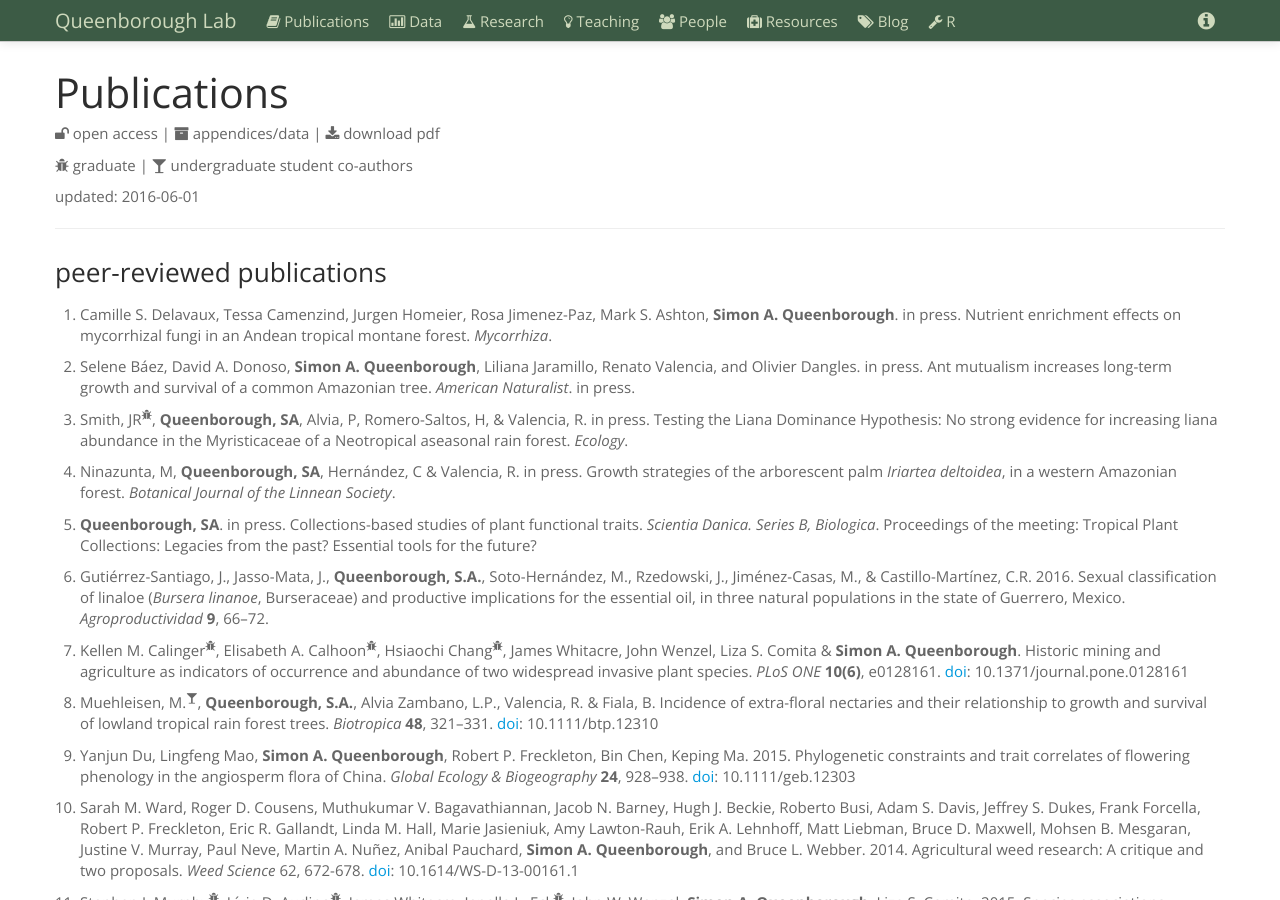
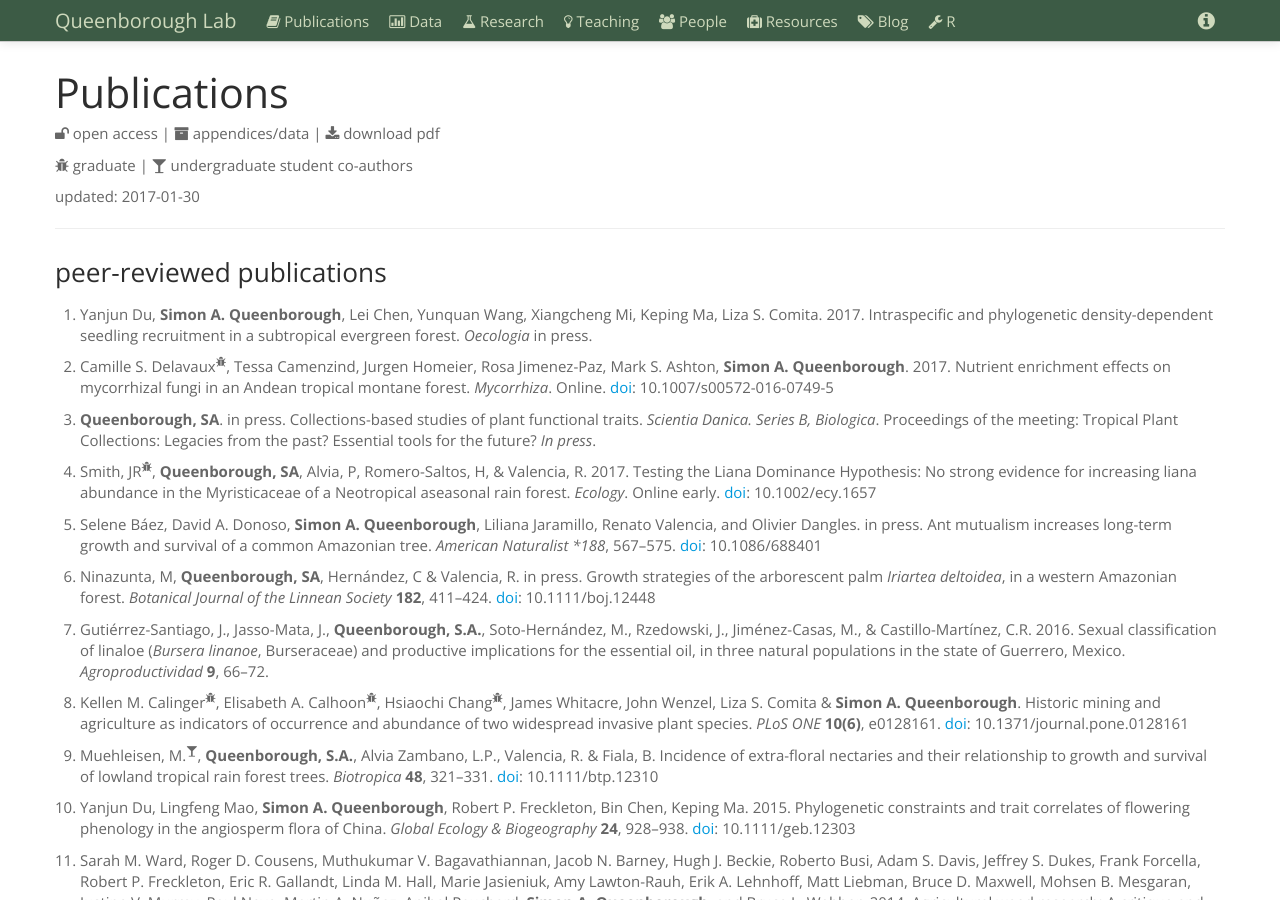
Before and after one commit to saq/saq.github.io, a Jekyll site: the page built from publications.md, in a window 1280 px wide and 900 px high. Built offline with Jekyll 4.4.1, drawn with Linux system fonts in a browser that asks for light colours; some of the changed text lies outside the part shown.

Commit message:
new pubs

```diff
--- a/publications.md
+++ b/publications.md
@@ -13,22 +13,23 @@ title: Publications
 <p> <span class="showtooltip" title="graduate student co-author"><i class="icon-bug"> </i></span> graduate | <span class="showtooltip" title="undergraduate student co-author"><i class="icon-glass"> </i></span> undergraduate student co-authors </p>
 </div>
 
-updated: 2016-06-01
+updated: 2017-01-30
 
 <hr>
 
 ### peer-reviewed publications
 
-1. Camille S. Delavaux, Tessa Camenzind, Jurgen Homeier, Rosa Jimenez-Paz, Mark S. Ashton, **Simon A. Queenborough**. in press. Nutrient enrichment effects on mycorrhizal fungi in an Andean tropical montane forest. *Mycorrhiza*.
+1. Yanjun Du, **Simon A. Queenborough**, Lei Chen, Yunquan Wang, Xiangcheng Mi, Keping Ma, Liza S. Comita. 2017. Intraspecific and phylogenetic density-dependent seedling recruitment in a subtropical evergreen forest. *Oecologia* in press.
 
-1. Selene Báez, David A. Donoso, **Simon A. Queenborough**, Liliana Jaramillo, Renato Valencia, and Olivier Dangles. in press. Ant mutualism increases long-term growth and survival of a common Amazonian tree. *American Naturalist*. in press.
+2. Camille S. Delavaux<sup><span class="icon-bug"></span></sup>, Tessa Camenzind, Jurgen Homeier, Rosa Jimenez-Paz, Mark S. Ashton, **Simon A. Queenborough**. 2017. Nutrient enrichment effects on mycorrhizal fungi in an Andean tropical montane forest. *Mycorrhiza*. Online. [doi](http://dx.doi.org/10.1007/s00572-016-0749-5): 10.1007/s00572-016-0749-5
 
-1. Smith, JR<sup><span class="icon-bug"></span></sup>, **Queenborough, SA**, Alvia, P, Romero-Saltos, H, & Valencia, R. in press. Testing the Liana Dominance Hypothesis: No strong evidence for increasing liana abundance in the Myristicaceae of a Neotropical aseasonal rain forest. *Ecology*.
+3. **Queenborough, SA**. in press. Collections-based studies of plant functional traits. *Scientia Danica. Series B, Biologica*. Proceedings of the meeting: Tropical Plant Collections: Legacies from the past? Essential tools for the future? *In press*.
 
-2. Ninazunta, M, **Queenborough, SA**, Hernández, C & Valencia, R. in press. Growth strategies of the arborescent palm *Iriartea deltoidea*, in a western Amazonian forest. *Botanical Journal of the Linnean Society*.
+2. Smith, JR<sup><span class="icon-bug"></span></sup>, **Queenborough, SA**, Alvia, P, Romero-Saltos, H, & Valencia, R. 2017. Testing the Liana Dominance Hypothesis: No strong evidence for increasing liana abundance in the Myristicaceae of a Neotropical aseasonal rain forest. *Ecology*. Online early. [doi](http://dx.doi.org/10.1002/ecy.1657): 10.1002/ecy.1657
 
-3. **Queenborough, SA**. in press. Collections-based studies of plant functional traits. *Scientia Danica. Series B, Biologica*. Proceedings of the meeting: Tropical Plant Collections: Legacies from the past? Essential tools for the future?
+3. Selene Báez, David A. Donoso, **Simon A. Queenborough**, Liliana Jaramillo, Renato Valencia, and Olivier Dangles. in press. Ant mutualism increases long-term growth and survival of a common Amazonian tree. *American Naturalist* **188*, 567--575. [doi](http://www.journals.uchicago.edu/doi/abs/10.1086/688401): 10.1086/688401
 
+2. Ninazunta, M, **Queenborough, SA**, Hernández, C & Valencia, R. in press. Growth strategies of the arborescent palm *Iriartea deltoidea*, in a western Amazonian forest. *Botanical Journal of the Linnean Society* **182**, 411--424. [doi](http://onlinelibrary.wiley.com/doi/10.1111/boj.12448/full): 10.1111/boj.12448
 
 4. Gutiérrez-Santiago, J., Jasso-Mata, J., **Queenborough, S.A.**, Soto-Hernández, M., Rzedowski, J., Jiménez-Casas, M., & Castillo-Martínez, C.R. 2016. Sexual classification of linaloe (*Bursera linanoe*, Burseraceae) and productive implications for the essential oil, in three natural populations in the state of Guerrero, Mexico. *Agroproductividad* **9**, 66--72.
 
@@ -100,15 +101,13 @@ updated: 2016-06-01
 
 1. Kerri M. Crawford, Jonathan T. Bauer, Liza S. Comita, Maarten B. Eppinga, Daniel J. Johnson, Scott A. Mangan, **Simon A. Queenborough**, Allan E. Strand, Katie N. Suding, James Umbanhowar, James D. Bever. YYYY. Evolutionary history determines plant coexistence via pathogen-mediated plant-soil feedback. *Nature Ecology & Evolution* in review.
 
-2. Camille S. Delavaux<sup><span class="icon-bug"></span></sup>, Tessa Camenzind, Jürgen Homeier, Rosa Jiménez-Paz, Mark Ashton, **Simon A. Queenborough**. YYYY. Nutrient enrichment effects on mycorrhizal fungi and plant diversity in an Andean tropical montane forest. *Mycorrhiza* in review.
-
 2. Alexander T. Fotis<sup><span class="icon-bug"></span></sup>, Raleigh D. Ricart<sup><span class="icon-bug"></span></sup>, Stephen J. Murphy<sup><span class="icon-bug"></span></sup>, Meghna Krishnadas<sup><span class="icon-bug"></span></sup>, James Whitacre, John W. Wenzel, **Simon A. Queenborough** and Liza S. Comita. YYYY. Aboveground biomass is driven by selection effects and stand structural attributes in a temperate deciduous forest. *Ecology* in review.
 
-3. **Queenborough, S.A.** & Sam G.M. Bridgewater. YYYY. Two methods of tree plot inventory from tropical limestone deciduous forest, Belize. *PeerJ*.
+4. **Queenborough, S.A.** & Sam G.M. Bridgewater. YYYY. Two methods of tree plot inventory from tropical limestone deciduous forest, Belize. *PeerJ*.
 
-4. **Queenborough, S.A.** & Kulesza, A.E. YYYY. How the Giraffe got its Neck. *National Center for Case Study Teaching in Science*.
+5. **Queenborough, S.A.** & Kulesza, A.E. YYYY. How the Giraffe got its Neck. *National Center for Case Study Teaching in Science*.
 
-5. Jennifer Balch, Stacy Rebich-Hespinha, Jarrett Byrnes, Elizabeth Borer, Kathryn Cottingham, Allen Hurlbert, Carrie Kappel, **Simon A. Queenborough**, Helen Regan, John Sabo, Eric Seabloom, Stephanie Hampton, Mark Schildauer & Frank Davis. YYYY. Synthesis in ecology: A retrospective and prospective. *Oikos*.
+6. Jennifer Balch, Stacy Rebich-Hespinha, Jarrett Byrnes, Elizabeth Borer, Kathryn Cottingham, Allen Hurlbert, Carrie Kappel, **Simon A. Queenborough**, Helen Regan, John Sabo, Eric Seabloom, Stephanie Hampton, Mark Schildauer & Frank Davis. YYYY. Synthesis in ecology: A retrospective and prospective. *Oikos*.
 
 
 
```
